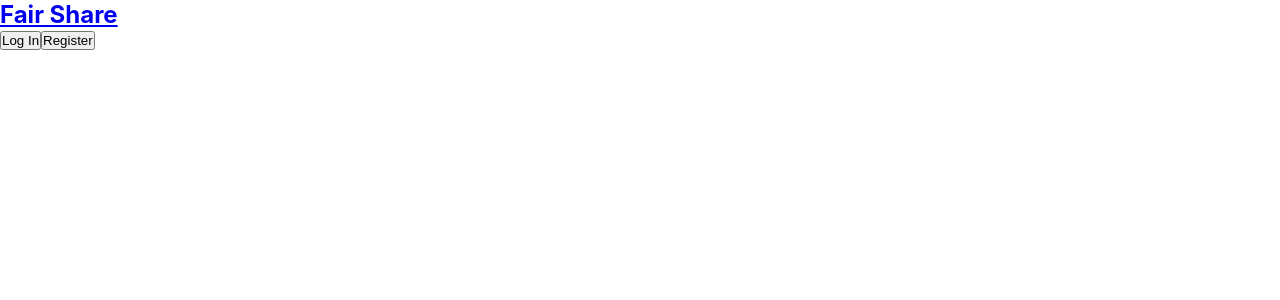
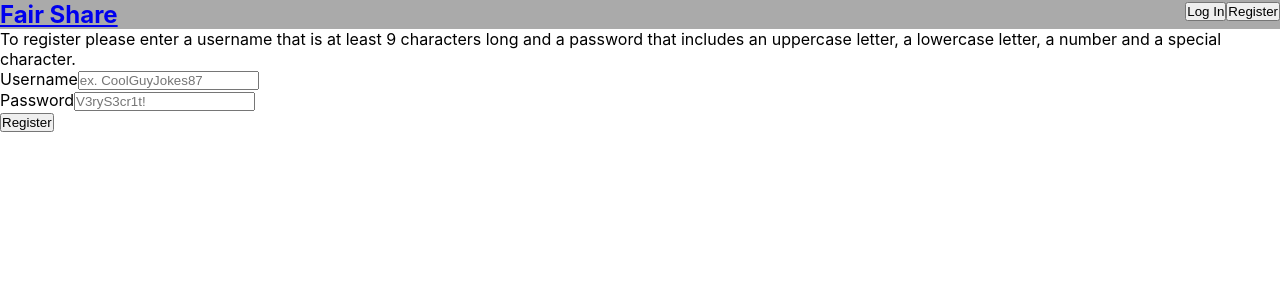
Before and after one commit to KevinPMoore/Fair-Share-Client, a React (Create React App) app: page /register in a window 1280 px wide. Shown: the top 300 px of the page. Built offline with nearby package versions, Linux system fonts and the light colour scheme.

Commit message:
initial structure for login and register set up and connected

```diff
--- a/src/App.js
+++ b/src/App.js
@@ -2,9 +2,11 @@ import React from 'react';
 import { Route, Switch } from 'react-router-dom';
 import Header from './components/Header/Header';
 import Landing from './components/Landing/Landing';
+import Login from './components/Login/Login';
+import Register from './components/Register/Register';
 import './App.css';
 
-class App extends React.Component {
+export default class App extends React.Component {
   state = {
     loggedIn: true,
     userId: 0
@@ -34,11 +36,21 @@ class App extends React.Component {
               path={'/'}
               component={Landing}
             />
+
+            <Route
+              exact
+              path={'/login'}
+              component={Login}
+            />
+
+            <Route
+              exact
+              path={'/register'}
+              component={Register}
+            />
           </Switch>
        </main>
      </div>
     )
   };
 };
-
-export default App;
--- a/src/components/Header/Header.css
+++ b/src/components/Header/Header.css
@@ -0,0 +1,6 @@
+nav {
+    display: flex;
+    flex-direction: row;
+    justify-content: space-between;
+    background-color: #aaa;
+}
--- a/src/components/Header/Header.js
+++ b/src/components/Header/Header.js
@@ -3,7 +3,7 @@ import { Link } from 'react-router-dom';
 import TokenService from '../../services/token-service';
 import './Header.css';
 
-class Header extends React.Component {
+export default class Header extends React.Component {
     state = {
         burger: 'show',
         buttons: 'hide'
@@ -103,5 +103,3 @@ class Header extends React.Component {
         )
     };
 };
-
-export default Header;
--- a/src/components/Login/Login.js
+++ b/src/components/Login/Login.js
@@ -0,0 +1,82 @@
+import React from 'react';
+import TokenService from '../../services/token-service';
+import './Login.css';
+
+export default class Login extends React.Component {
+    state = {
+        error: null,
+        username: '',
+        password: ''
+    };
+
+    updateUsername = (ev) => {
+        this.setState({
+            username: ev.target.value
+        });
+    };
+
+    updatePassword = (ev) => {
+        this.setState({
+            password: ev.target.value
+        });
+    };
+    //needs a version of onLoginSuccess
+
+    //some auth stuff
+
+    render() {
+        const error = this.state.error;
+        return(
+            <form
+                className='registerform'
+                //some on submit for auth
+            >
+                <div className='alert'>
+                    {error && <p className='red'>{error}</p>}
+                </div>
+                <div className='username'>
+                    <label
+                        className='loginuserlabel'
+                        htmlFor='loginusername'
+                    >
+                        Username
+                    </label>
+                    <input
+                        name='username'
+                        type='text'
+                        id='loginusername'
+                        placeholder='ex. CoolGuyJokes87'
+                        required
+                        onChange={this.updateUsername}
+                    >
+                    </input>
+                </div>
+                <div
+                    className='password'
+                >
+                    <label
+                        className='loginpasswordlabel'
+                        htmlFor='loginpassword'
+                    >
+                        Password
+                    </label>
+                    <input
+                        name='password'
+                        type='password'
+                        id='loginpassword'
+                        placeholder='V3ryS3cr1t!'
+                        required
+                        onChange={this.updatePassword}
+                    >
+                    </input>
+                </div>
+                <button
+                    id='loginsubmit'
+                    type='submit'
+                >
+                    Submit
+                </button>
+            </form>
+        );
+    };
+};
--- a/src/components/Register/Register.js
+++ b/src/components/Register/Register.js
@@ -0,0 +1,84 @@
+import React from 'react';
+import TokenService from '../../services/token-service'
+import './Register.css';
+
+export default class Register extends React.Component {
+    state = {
+        error: null,
+        username: '',
+        password: ''
+    };
+
+    updateUsername = (ev) => {
+        this.setState({
+            username: ev.target.value
+        });
+    };
+
+    updatePassword = (ev) => {
+        this.setState({
+            password: ev.target.value
+        });
+    };
+    //needs a version of onSignupSuccess
+
+    //some auth stuff
+    render() {
+        const error = this.state.error;
+        return(
+            <form
+                className='registerform'
+                //some on submit for auth
+            >
+                <p className='passwordrules'>
+                    To register please enter a username that is at least 9 characters long
+                    and a password that includes an uppercase letter, a lowercase
+                    letter, a number and a special character.
+                </p>
+                <div className='alert'>
+                    {error && <p className='red'>{error}</p>}
+                </div>
+                <div className='username'>
+                    <label
+                        className='registeruserlabel'
+                        htmlFor='registerusername'
+                    >
+                        Username
+                    </label>
+                    <input
+                        name='username'
+                        type='text'
+                        id='registerusername'
+                        placeholder='ex. CoolGuyJokes87'
+                        required
+                        onChange={this.updateUsername}
+                    >
+                    </input>
+                </div>
+                <div className='password'>
+                    <label
+                        className='registerpasswordlabel'
+                        htmlFor='registerpassword'
+                    >
+                        Password
+                    </label>
+                    <input
+                        name='password'
+                        type='password'
+                        id='registerpassword'
+                        placeholder='V3ryS3cr1t!'
+                        required
+                        onChange={this.updatePassword}
+                    >
+                    </input>
+                </div>
+                <button
+                    id='registersubmit'
+                    type='submit'
+                >
+                    Register
+                </button>
+            </form>
+        );
+    };
+};
```
Also changed, not shown: src/components/Landing/Landing.js (+3 -5 lines).
